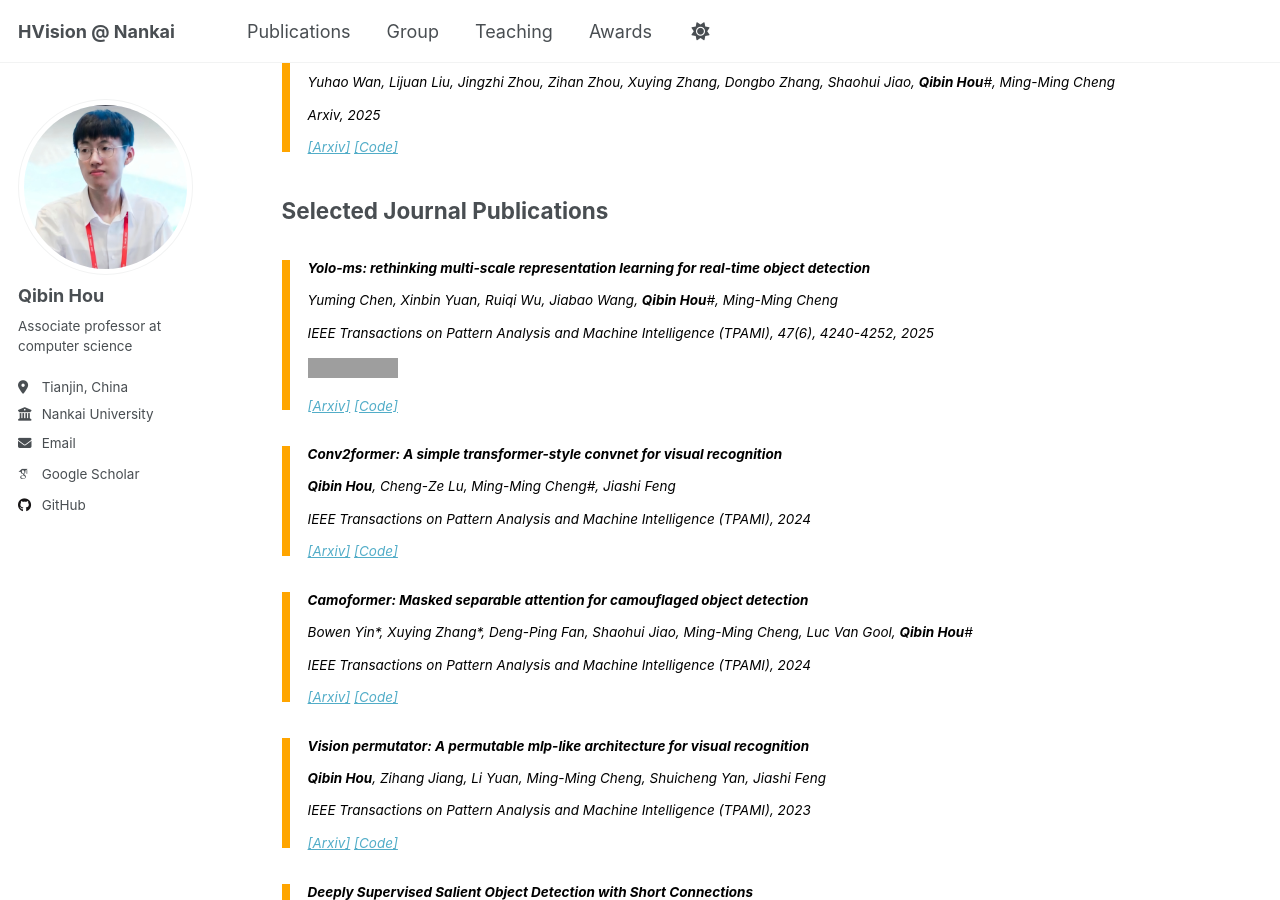
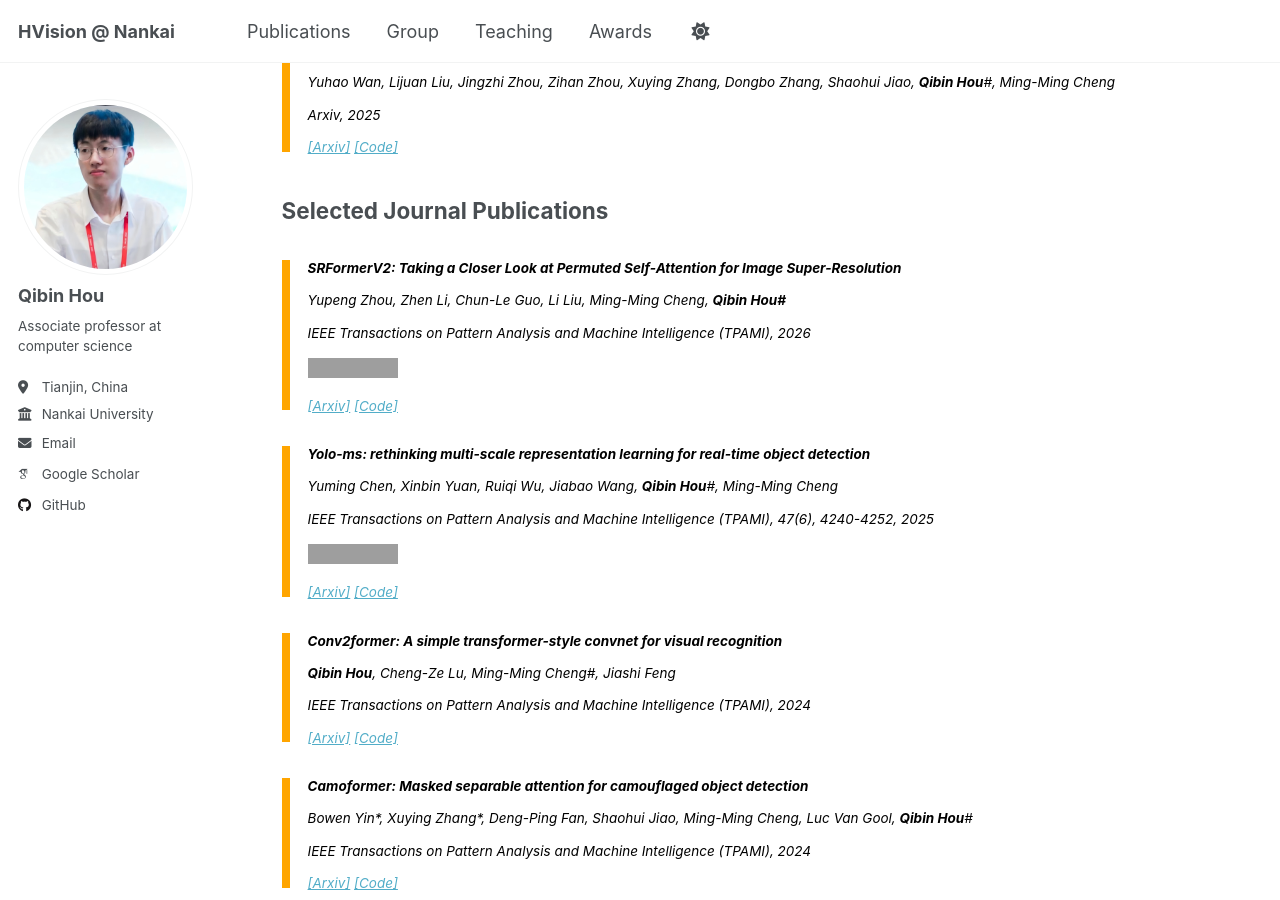
Before and after one commit to houqb/houqb.github.io, a Jekyll site: the page built from _pages/publications.html, in a window 1280 px wide and 900 px high, scrolled down 423 px. Built offline with Jekyll 4.4.1, drawn with Linux system fonts in a browser that asks for light colours; some web fonts are replaced; some of the changed text lies outside the part shown; grey boxes are pictures that could not be loaded.

Commit message:
Update publications.html

```diff
--- a/_pages/publications.html
+++ b/_pages/publications.html
@@ -31,6 +31,20 @@ author_profile: true
 
 <h2>Selected Journal Publications</h2>
 
+<blockquote style="color: black;  border-width: 8px; border-color: orange">
+  <h4>SRFormerV2: Taking a Closer Look at Permuted Self-Attention for Image Super-Resolution</h4>
+  <sub><p style="line-height:15px"> Yupeng Zhou, Zhen Li, Chun-Le Guo, Li Liu, Ming-Ming Cheng, <b>Qibin Hou#</b> </p>
+  <p style="line-height:15px">IEEE Transactions on Pattern Analysis and Machine Intelligence (TPAMI), 2026</p>
+  <iframe
+src="https://ghbtns.com/github-btn.html?user=HVision-NKU&repo=SRFormer&type=star&count=true&size=small" frameborder="0"
+scrolling="0"
+width="170"
+height="20"
+title="GitHub">
+</iframe>
+  <p style="line-height:15px"> <a href="https://arxiv.org/pdf/2303.09735">[Arxiv]</a> <a href="https://github.com/HVision-NKU/SRFormer">[Code]</a></p>
+  </sub>
+</blockquote>
 
 <blockquote style="color: black;  border-width: 8px; border-color: orange">
   <h4>Yolo-ms: rethinking multi-scale representation learning for real-time object detection</h4>
@@ -183,21 +197,6 @@ title="GitHub">
 </blockquote>
 
 <blockquote style="color: black;  border-width: 8px; border-color: orange">
-  <h4>SRFormer: Permuted Self-Attention for Single Image Super-Resolution</h4>
-  <sub><p style="line-height:15px"> Yupeng Zhou, Zhen Li, Chun-Le Guo, Song Bai, Ming-Ming Cheng, <b>Qibin Hou#</b> </p>
-  <p style="line-height:15px">IEEE International Conference on Computer Vision (ICCV), 2023</p>
-  <iframe
-src="https://ghbtns.com/github-btn.html?user=HVision-NKU&repo=SRFormer&type=star&count=true&size=small" frameborder="0"
-scrolling="0"
-width="170"
-height="20"
-title="GitHub">
-</iframe>
-  <p style="line-height:15px"> <a href="https://openaccess.thecvf.com/content/ICCV2023/papers/Zhou_SRFormer_Permuted_Self-Attention_for_Single_Image_Super-Resolution_ICCV_2023_paper.pdf">[Arxiv]</a> <a href="https://github.com/HVision-NKU/SRFormer">[Code]</a></p>
-  </sub>
-</blockquote>
-
-<blockquote style="color: black;  border-width: 8px; border-color: orange">
   <h4>Coordinate attention for efficient mobile network design</h4>
   <sub><p style="line-height:15px"> <b>Qibin Hou</b>, Daquan Zhou, Jiashi Feng</p>
   <p style="line-height:15px">IEEE Conference on Computer Vision and Pattern Recognition (CVPR), 2021</p>
```
